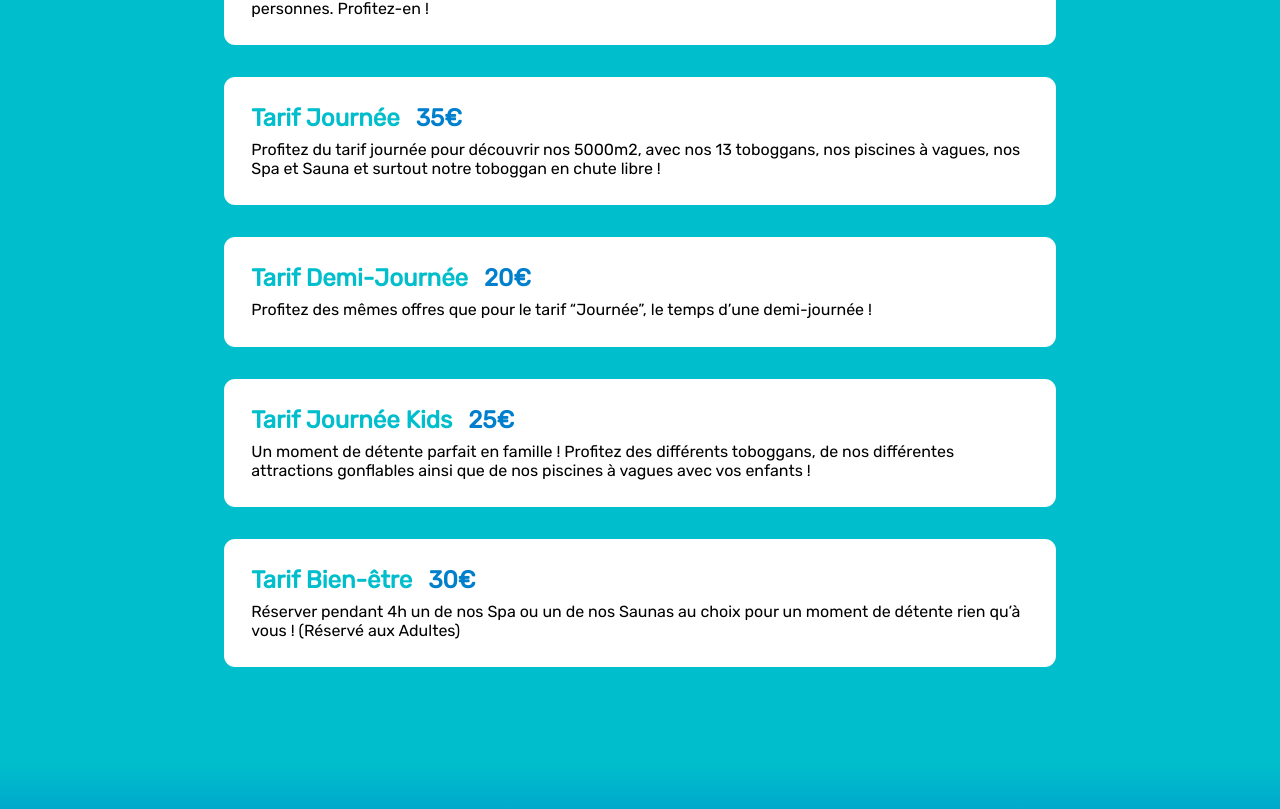
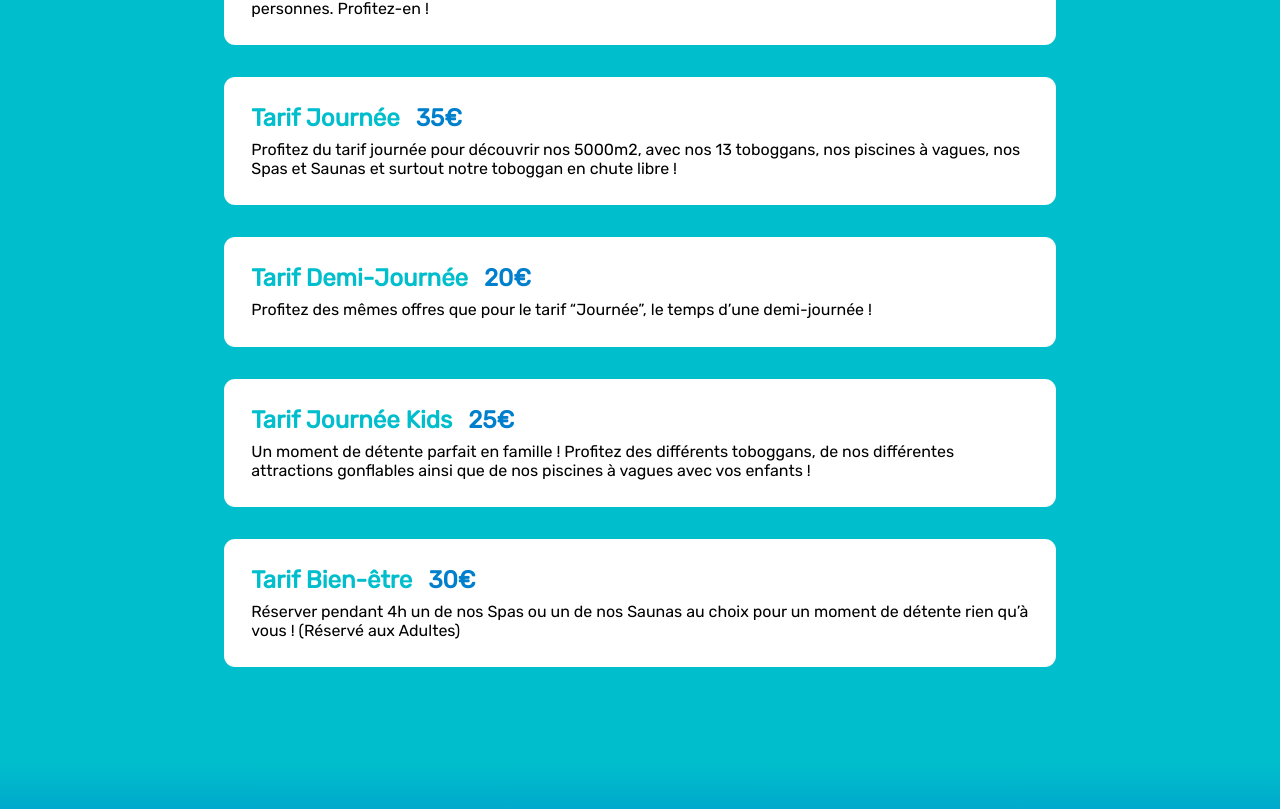
Before and after one commit to Water-Place/WaterPlace, a plain HTML site: page html/tarifs.html in a window 1280 px wide. Shown: the part 399-1208 px from the top of the page. Drawn offline with Linux system fonts and the light colour scheme.

Commit message:
Update tarifs.html

```diff
--- a/html/tarifs.html
+++ b/html/tarifs.html
@@ -75,7 +75,7 @@
                     <h2>Tarif Journée</h2><span class="prix">35€</span>
                 </div>
                 <p>Profitez du tarif journée pour découvrir nos 5000m2, avec nos 13 toboggans, nos piscines à vagues,
-                    nos Spa et Sauna et surtout notre toboggan en chute libre !</p>
+                    nos Spas et Saunas et surtout notre toboggan en chute libre !</p>
             </section>
             <section class="billet">
                 <div class="billet-header">
@@ -94,7 +94,7 @@
                 <div class="billet-header">
                     <h2>Tarif Bien-être</h2><span class="prix">30€</span>
                 </div>
-                <p>Réserver pendant 4h un de nos Spa ou un de nos Saunas au choix pour un moment de détente rien qu’à
+                <p>Réserver pendant 4h un de nos Spas ou un de nos Saunas au choix pour un moment de détente rien qu’à
                     vous ! (Réservé aux Adultes)</p>
             </section>
         </div>
```
